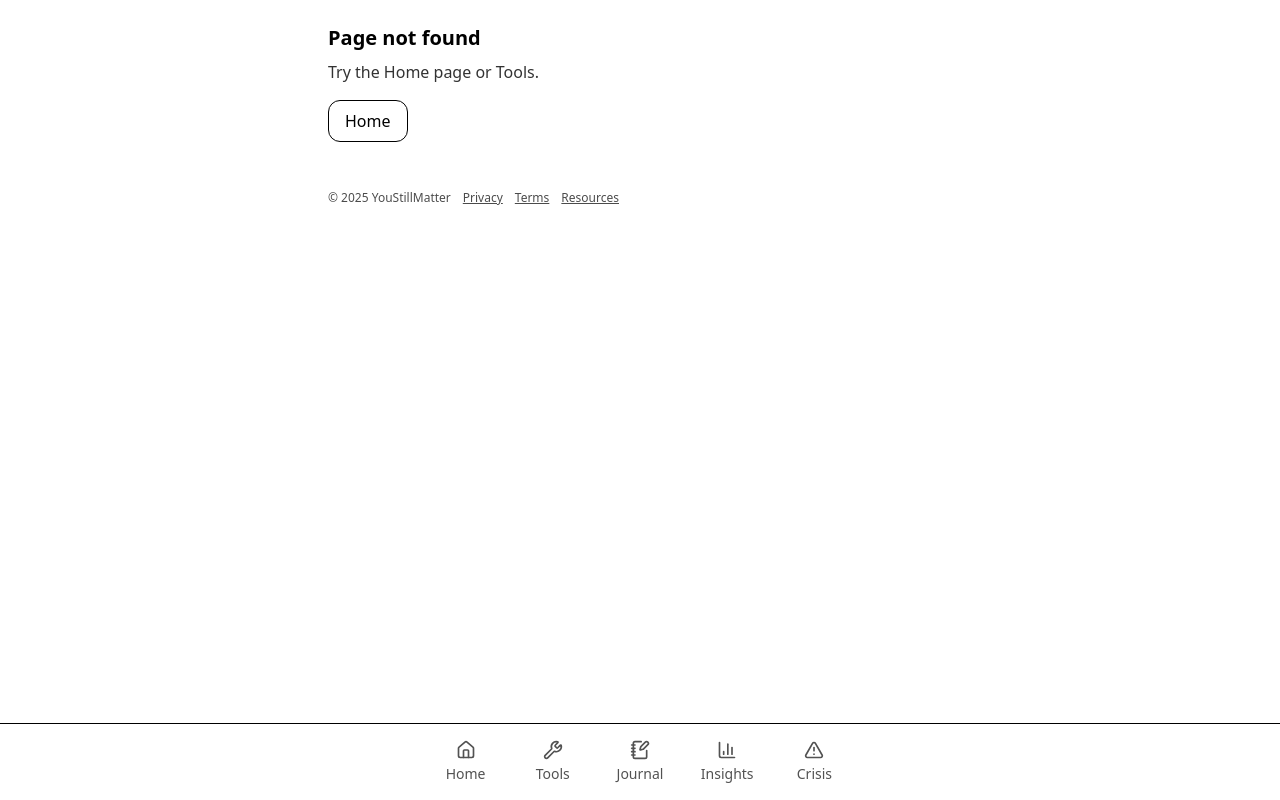
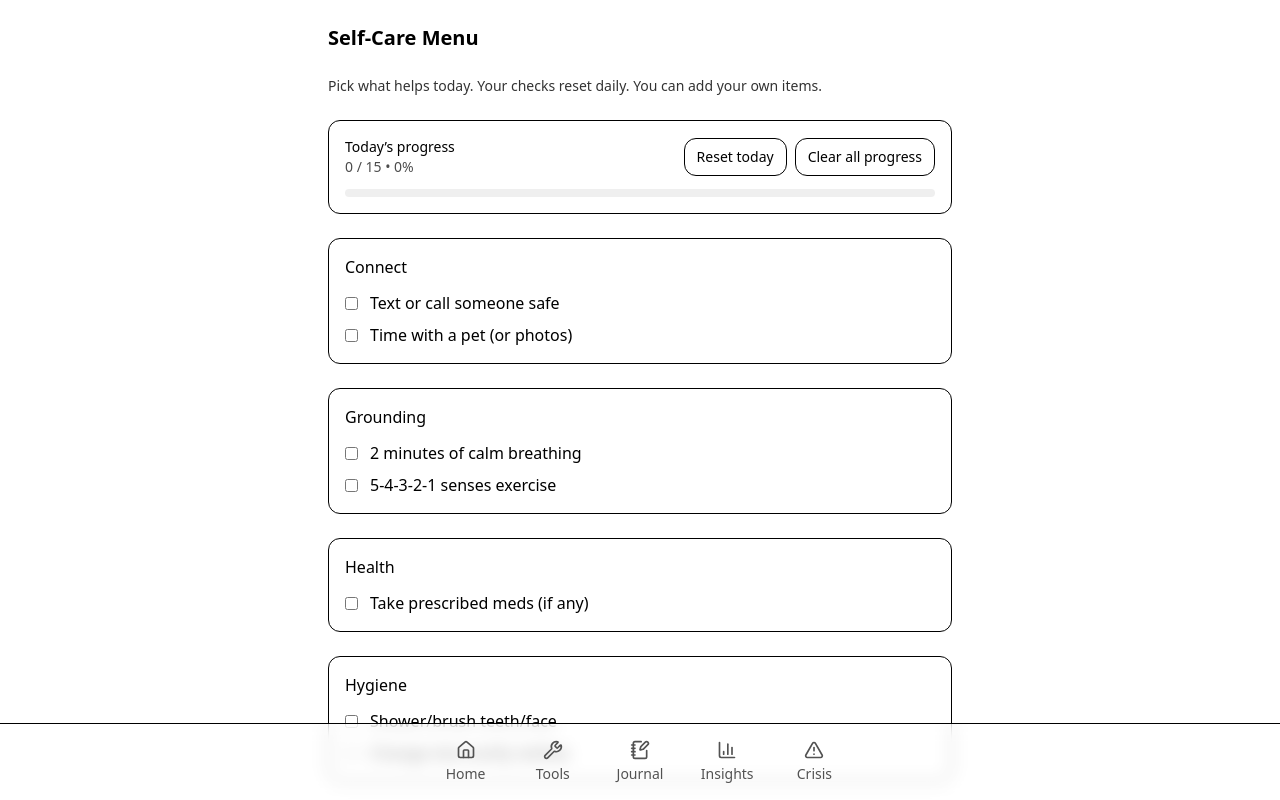
Before and after one commit to scottymker/ysm-app, a Next.js app: page /self-care in a window 1280 px wide. Before the commit this address had no page. Shown: the top 800 px of the page. Built offline with nearby package versions, Linux system fonts and the light colour scheme.

Commit message:
feat(self-care): daily checklist page + store; add links on Home and Tools

```diff
--- /dev/null
+++ b/src/app/self-care/page.tsx
@@ -0,0 +1,126 @@
+"use client";
+
+import { useMemo, useState } from "react";
+import { useSelfCareStore } from "@/stores/useSelfCareStore";
+
+function useTodayKey() {
+  const now = new Date();
+  return now.toISOString().slice(0,10); // YYYY-MM-DD
+}
+
+export default function SelfCarePage() {
+  const dateKey = useTodayKey();
+  const { template, doneByDate, toggle, addItem, removeItem, resetDay, clearAllProgress } = useSelfCareStore();
+  const [text, setText] = useState("");
+  const [category, setCategory] = useState("Grounding");
+
+  const done = doneByDate[dateKey] ?? [];
+
+  const categories = useMemo(() => {
+    const map = new Map<string, typeof template>();
+    for (const t of template) {
+      const arr = map.get(t.category) ?? [];
+      arr.push(t);
+      map.set(t.category, arr);
+    }
+    return Array.from(map.entries()).sort(([a],[b]) => a.localeCompare(b));
+  }, [template]);
+
+  const total = template.length;
+  const completed = done.length;
+  const pct = total ? Math.round((completed/total)*100) : 0;
+
+  return (
+    <main className="mx-auto max-w-2xl p-6 space-y-6">
+      <h1 className="text-xl font-semibold">Self-Care Menu</h1>
+      <p className="opacity-80 text-sm">
+        Pick what helps today. Your checks reset daily. You can add your own items.
+      </p>
+
+      <section className="rounded-xl border p-4">
+        <div className="flex flex-wrap items-center justify-between gap-3">
+          <div className="text-sm">
+            <div className="font-medium">Today’s progress</div>
+            <div className="opacity-70">{completed} / {total} • {pct}%</div>
+          </div>
+          <div className="flex gap-2">
+            <button className="rounded-xl border px-3 py-2 text-sm" onClick={()=>resetDay(dateKey)}>
+              Reset today
+            </button>
+            <button className="rounded-xl border px-3 py-2 text-sm" onClick={clearAllProgress}>
+              Clear all progress
+            </button>
+          </div>
+        </div>
+        <div className="mt-3 h-2 w-full rounded bg-neutral-200/60 dark:bg-neutral-800">
+          <div
+            className="h-2 rounded bg-[color:var(--color-primary)] transition-all"
+            style={{ width: `${pct}%` }}
+            aria-hidden
+          />
+        </div>
+      </section>
+
+      {categories.map(([cat, items]) => (
+        <section key={cat} className="rounded-xl border p-4">
+          <h2 className="font-medium">{cat}</h2>
+          <ul className="mt-3 space-y-2">
+            {items.map((it) => {
+              const checked = done.includes(it.id);
+              return (
+                <li key={it.id} className="flex items-center justify-between gap-3">
+                  <label className="flex items-center gap-3">
+                    <input
+                      type="checkbox"
+                      checked={checked}
+                      onChange={() => toggle(it.id, dateKey)}
+                    />
+                    <span className={checked ? "line-through opacity-70" : ""}>{it.text}</span>
+                  </label>
+                  {!it.builtIn && (
+                    <button
+                      className="rounded-lg border px-2 py-1 text-xs"
+                      onClick={() => removeItem(it.id)}
+                      aria-label={`Remove ${it.text}`}
+                    >
+                      Remove
+                    </button>
+                  )}
+                </li>
+              );
+            })}
+          </ul>
+        </section>
+      ))}
+
+      <section className="rounded-xl border p-4">
+        <h2 className="font-medium">Add your own</h2>
+        <form
+          onSubmit={(e)=>{ e.preventDefault(); if (!text.trim()) return;
+            addItem(text.trim(), category); setText(""); }}
+          className="mt-3 flex flex-wrap items-center gap-2"
+        >
+          <select
+            className="rounded-xl border px-3 py-2 text-sm"
+            value={category}
+            onChange={(e)=>setCategory(e.target.value)}
+            aria-label="Category"
+          >
+            {["Grounding","Move","Connect","Nourish","Rest","Joy","Hygiene","Health","Other"].map(c =>
+              <option key={c} value={c}>{c}</option>
+            )}
+          </select>
+          <input
+            className="min-w-[12rem] flex-1 rounded-xl border px-3 py-2 text-sm"
+            placeholder="Describe your self-care step…"
+            value={text}
+            onChange={(e)=>setText(e.target.value)}
+            aria-label="Self-care text"
+          />
+          <button className="rounded-xl border px-3 py-2 text-sm" type="submit">Add</button>
+        </form>
+        <p className="mt-2 text-xs opacity-60">Tip: keep items small and doable.</p>
+      </section>
+    </main>
+  );
+}
--- a/src/app/tools/page.tsx
+++ b/src/app/tools/page.tsx
@@ -8,6 +8,7 @@ export default function ToolsIndex(){
       <div className="mt-6 grid grid-cols-2 gap-3">
         <Link className={cls} href="/tools/grounding">Grounding 5-4-3-2-1</Link>
         <Link className={cls} href="/tools/breathe">Breathe</Link>
+        <Link className={cls} href="/self-care">Self-Care Menu</Link>
       </div>
     </main>
   );
--- a/src/components/QuickActions.tsx
+++ b/src/components/QuickActions.tsx
@@ -5,8 +5,8 @@ export default function QuickActions(){
     <div className="grid grid-cols-2 gap-3 sm:grid-cols-4">
       <Link className={cls} href="/tools/grounding">Grounding</Link>
       <Link className={cls} href="/tools/breathe">Breathe</Link>
+      <Link className={cls} href="/self-care">Self-Care</Link>
       <Link className={cls} href="/checkin">Mood</Link>
-      <Link className={cls} href="/crisis">Crisis</Link>
     </div>
   );
 }
--- /dev/null
+++ b/src/stores/useSelfCareStore.ts
@@ -0,0 +1,70 @@
+import { create } from "zustand";
+import { persist } from "zustand/middleware";
+
+export type CareItem = {
+  id: string;
+  text: string;
+  category: string;
+  builtIn?: boolean; // true for default suggestions (can't delete), false for user-added
+};
+
+type State = {
+  template: CareItem[];                 // the checklist template (defaults + custom)
+  doneByDate: Record<string, string[]>; // YYYY-MM-DD -> array of item ids completed
+  addItem: (text: string, category: string) => void;
+  removeItem: (id: string) => void;     // only for custom items
+  toggle: (id: string, dateKey: string) => void;
+  resetDay: (dateKey: string) => void;
+  clearAllProgress: () => void;
+};
+
+const DEFAULTS: CareItem[] = [
+  { id: "g-breathe", text: "2 minutes of calm breathing", category: "Grounding", builtIn: true },
+  { id: "g-54321", text: "5-4-3-2-1 senses exercise", category: "Grounding", builtIn: true },
+  { id: "m-stretch", text: "Gentle stretch or walk", category: "Move", builtIn: true },
+  { id: "m-outside", text: "Step outside for fresh air", category: "Move", builtIn: true },
+  { id: "c-text", text: "Text or call someone safe", category: "Connect", builtIn: true },
+  { id: "c-pet", text: "Time with a pet (or photos)", category: "Connect", builtIn: true },
+  { id: "n-water", text: "Drink a full glass of water", category: "Nourish", builtIn: true },
+  { id: "n-snack", text: "Eat a simple snack/meal", category: "Nourish", builtIn: true },
+  { id: "r-nap", text: "10–20 minute rest/nap", category: "Rest", builtIn: true },
+  { id: "r-unplug", text: "5 min screen break", category: "Rest", builtIn: true },
+  { id: "j-music", text: "Listen to a favorite song", category: "Joy", builtIn: true },
+  { id: "j-hobby", text: "5 minutes on a hobby", category: "Joy", builtIn: true },
+  { id: "h-shower", text: "Shower/brush teeth/face", category: "Hygiene", builtIn: true },
+  { id: "h-clothes", text: "Change into comfy clothes", category: "Hygiene", builtIn: true },
+  { id: "meds", text: "Take prescribed meds (if any)", category: "Health", builtIn: true },
+];
+
+export const useSelfCareStore = create<State>()(persist(
+  (set, get) => ({
+    template: DEFAULTS,
+    doneByDate: {},
+    addItem: (text, category) => {
+      const id = `u-${crypto.randomUUID()}`;
+      const next = [...get().template, { id, text, category, builtIn: false }];
+      set({ template: next });
+    },
+    removeItem: (id) => {
+      const item = get().template.find((t) => t.id === id);
+      if (!item || item.builtIn) return; // don't remove defaults
+      set({ template: get().template.filter((t) => t.id !== id) });
+      // also remove from any done lists
+      const copy = { ...get().doneByDate };
+      for (const k of Object.keys(copy)) copy[k] = copy[k].filter((x) => x !== id);
+      set({ doneByDate: copy });
+    },
+    toggle: (id, dateKey) => {
+      const list = get().doneByDate[dateKey] ?? [];
+      const next = list.includes(id) ? list.filter((x) => x !== id) : [...list, id];
+      set({ doneByDate: { ...get().doneByDate, [dateKey]: next } });
+    },
+    resetDay: (dateKey) => {
+      const copy = { ...get().doneByDate };
+      delete copy[dateKey];
+      set({ doneByDate: copy });
+    },
+    clearAllProgress: () => set({ doneByDate: {} }),
+  }),
+  { name: "ysm_selfcare_v1" }
+));
```
